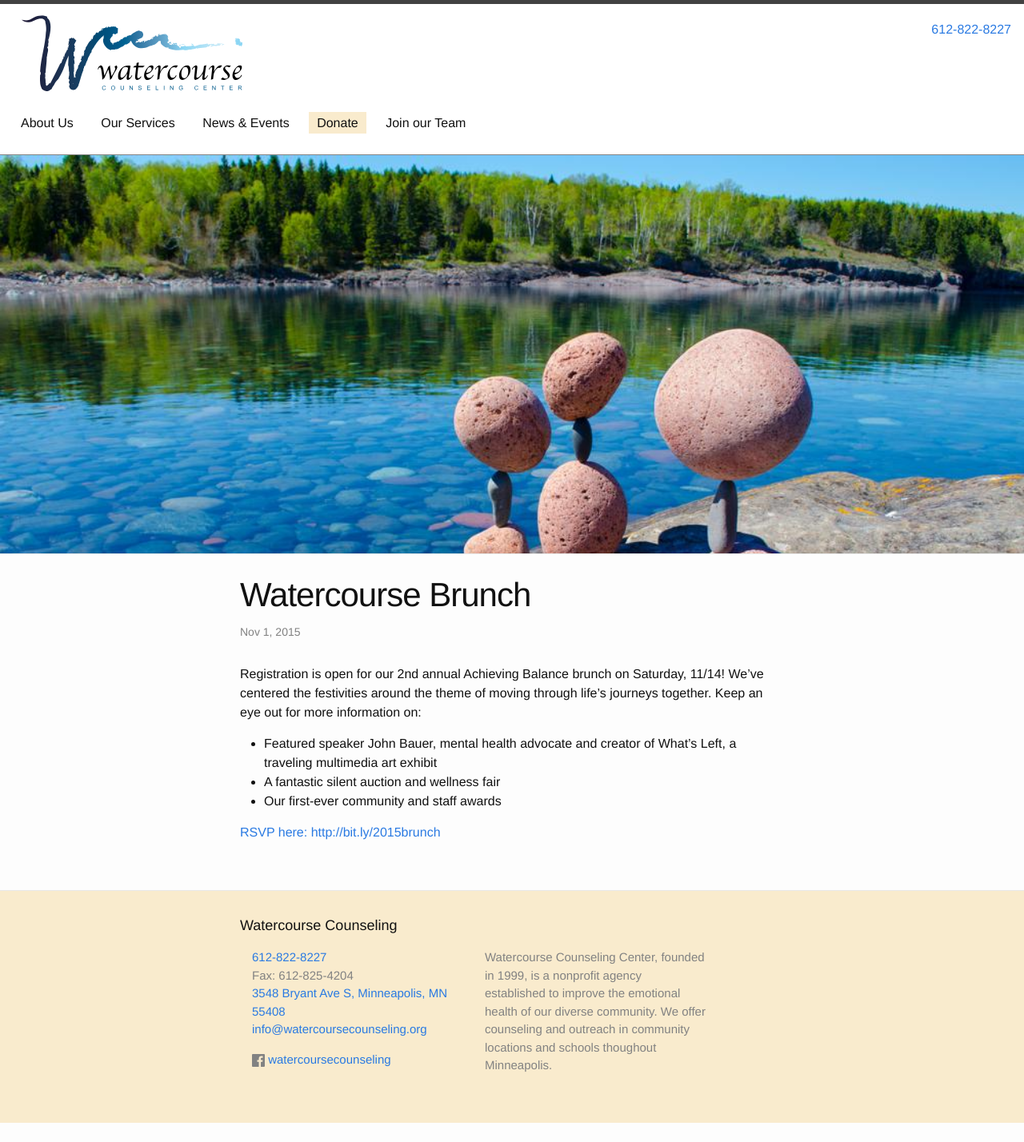
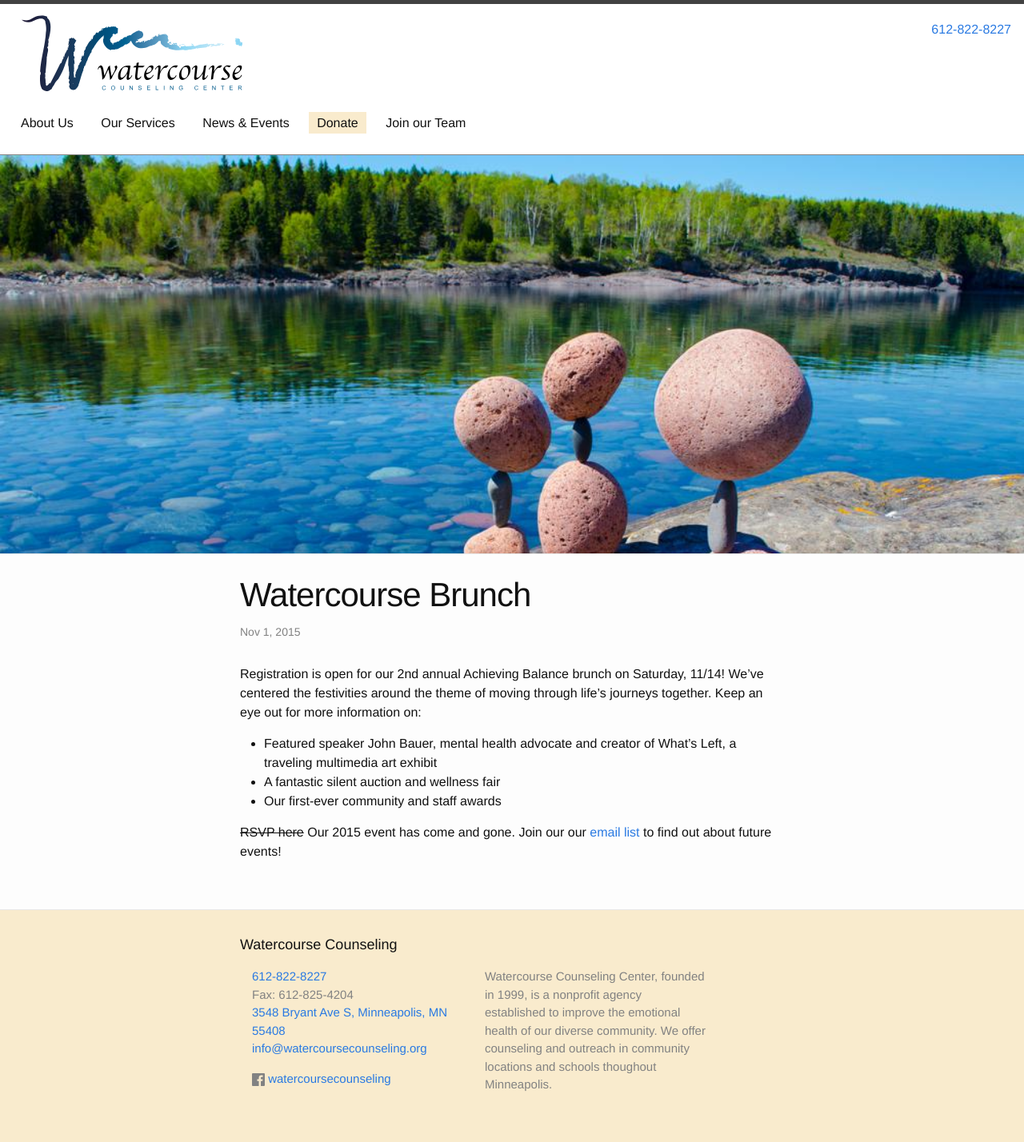
Before and after one commit to watercourse-cc/watercourse, a Jekyll site: the page built from _posts/2015-11-01-watercourse-brunch.md, in a window 1280 px wide. Shown: the whole page at 80% size. Built offline with Jekyll 4.4.1, drawn with Linux system fonts in a browser that asks for light colours; before the commit the page ends 1404 px from its top, so only the background shows below that.

Commit message:
Update 2015-11-01-watercourse-brunch.md

```diff
--- a/_posts/2015-11-01-watercourse-brunch.md
+++ b/_posts/2015-11-01-watercourse-brunch.md
@@ -2,15 +2,9 @@
 layout: post
 ---
 
-Registration is open for our 2nd annual Achieving Balance brunch on
-Saturday, 11/14! We’ve centered the festivities around the theme of
-moving through life’s journeys together. Keep an eye out for more
-information on:
-
-* Featured speaker John Bauer, mental health advocate and creator of
-What’s Left, a traveling multimedia art exhibit
+Registration is open for our 2nd annual Achieving Balance brunch on Saturday, 11/14! We’ve centered the festivities around the theme of moving through life’s journeys together. Keep an eye out for more information on:
+* Featured speaker John Bauer, mental health advocate and creator of What’s Left, a traveling multimedia art exhibit
 * A fantastic silent auction and wellness fair
 * Our first-ever community and staff awards
 
-
-[RSVP here: http://bit.ly/2015brunch](http://bit.ly/2015brunch)
+~~RSVP here~~ Our 2015 event has come and gone. Join our our [email list](http://eepurl.com/bBBXSD){:target="_blank"} to find out about future events!
```
